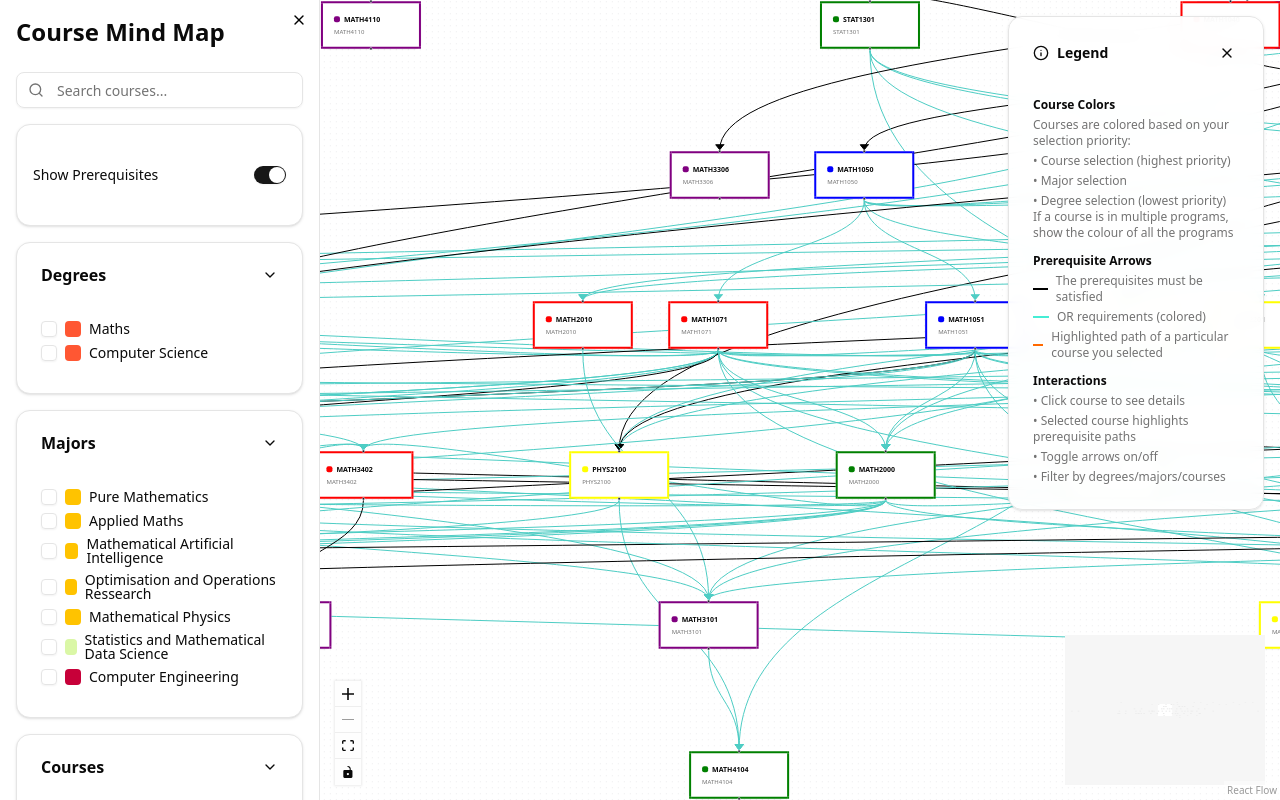
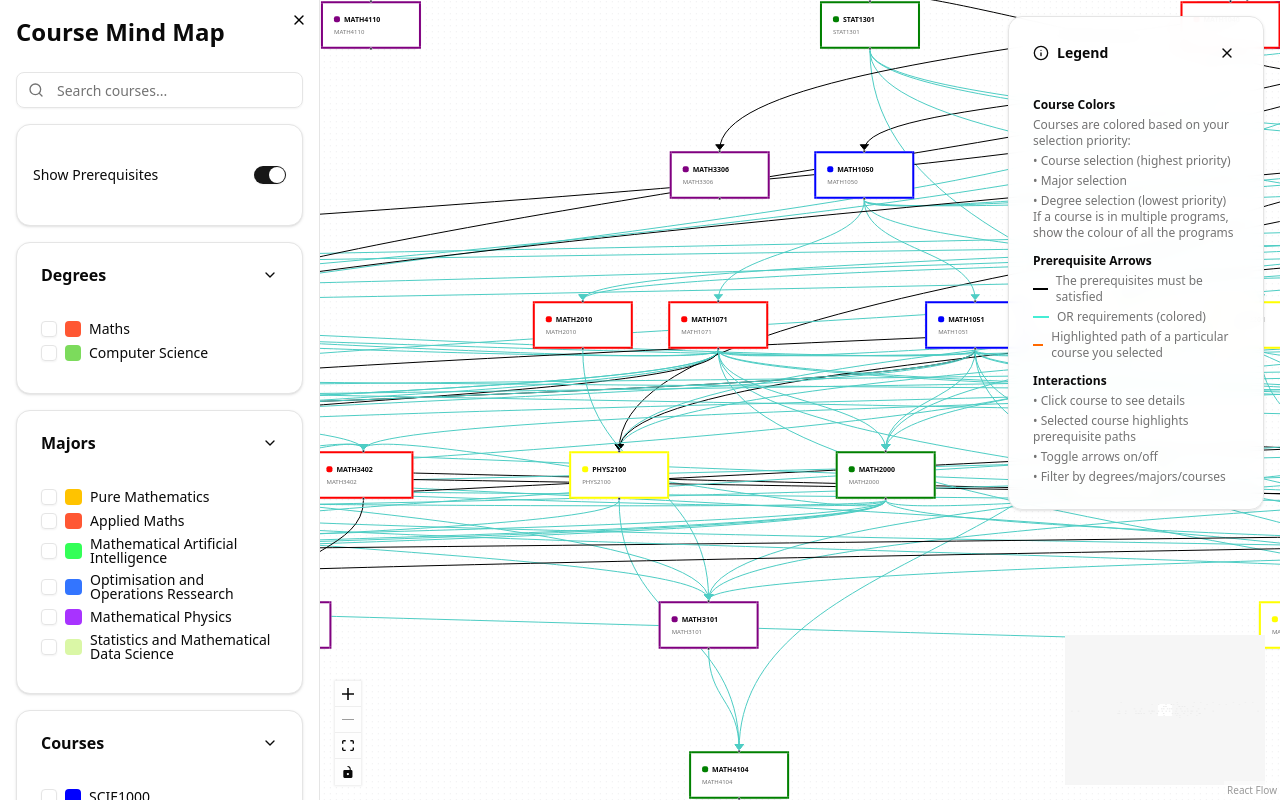
Before and after one commit to rsgcsg/random_hacton_team_a, a React (Vite) app: page / in a window 1280 px wide. Built offline with nearby package versions, Linux system fonts and the light colour scheme.

Commit message:
Fixed icon size not aligning

```diff
--- a/src/assets/sample_data.json
+++ b/src/assets/sample_data.json
@@ -61,7 +61,7 @@
     {
       "id": "CS",
       "name": "Computer Science",
-      "color": "#FF5733",
+      "color": "#7CDB5C",
       "major_array": [
         "Data Science",
         "Machine Learning",
@@ -87,38 +87,81 @@
     {
       "id": "Applied Maths",
       "name": "Applied Maths",
-      "color": "#FFC300",
-      "course_array": []
+      "color": "#FF5733",
+      "course_array": [
+        "MATH2001",
+        "MATH2901",
+        "MATH2100",
+        "STAT2003",
+        "MATH3102",
+        "MATH3401",
+        "MATH3901",
+        "MATH3101",
+        "MATH3104",
+        "MATH3201"
+      ]
     },
     {
       "id": "Mathematical Artificial Intelligence",
       "name": "Mathematical Artificial Intelligence",
-      "color": "#FFC300",
-      "course_array": []
+      "color": "#33FF57",
+      "course_array": [
+        "MATH2001",
+        "MATH2901",
+        "STAT2003",
+        "STAT2004",
+        "STAT2904",
+        "MATH3204",
+        "STAT3006",
+        "STAT3007",
+        "MATH3402",
+        "MATH3401"
+      ]
     },
     {
       "id": "Optimisation and Operations Ressearch",
       "name": "Optimisation and Operations Ressearch",
-      "color": "#FFC300",
-      "course_array": []
+      "color": "#3375FF",
+      "course_array": [
+        "MATH2001",
+        "MATH2901",
+        "STAT2003",
+        "MATH2302",
+        "MATH2302",
+        "MATH3204",
+        "MATH3205"
+      ]
     },
     {
       "id": "Mathematical Physics",
       "name": "Mathematical Physics",
-      "color": "#FFC300",
-      "course_array": []
+      "color": "#A833FF",
+      "course_array": [
+        "MATH2001",
+        "MATH2901",
+        "MATH2100",
+        "MATH2301",
+        "MATH3103",
+        "MATH3401",
+        "MATH3901",
+        "MATH3405",
+        "MATH3404"
+      ]
     },
     {
       "id": "Statistics and Mathematical Data Science",
       "name": "Statistics and Mathematical Data Science",
       "color": "#DAF7A6",
-      "course_array": []
-    },
-    {
-      "id": "CE",
-      "name": "Computer Engineering",
-      "color": "#C70039",
-      "course_array": ["CS101", "PH101", "EE201"]
+      "course_array": [
+        "MATH2001",
+        "MATH2901",
+        "STAT2003",
+        "STAT2004",
+        "STAT2904",
+        "MATH3204",
+        "MATH3090",
+        "MATH3401"
+      ]
     }
   ],
   "courses": [
--- a/src/components/Sidebar.jsx
+++ b/src/components/Sidebar.jsx
@@ -1,10 +1,15 @@
-import { useState } from 'react'
-import { Button } from '@/components/ui/button.jsx'
-import { Checkbox } from '@/components/ui/checkbox.jsx'
-import { Card, CardContent, CardHeader, CardTitle } from '@/components/ui/card.jsx'
-import { Switch } from '@/components/ui/switch.jsx'
-import { ChevronDown, ChevronRight, X } from 'lucide-react'
-import SearchBar from './SearchBar'
+import { useState } from "react";
+import { Button } from "@/components/ui/button.jsx";
+import { Checkbox } from "@/components/ui/checkbox.jsx";
+import {
+  Card,
+  CardContent,
+  CardHeader,
+  CardTitle,
+} from "@/components/ui/card.jsx";
+import { Switch } from "@/components/ui/switch.jsx";
+import { ChevronDown, ChevronRight, X } from "lucide-react";
+import SearchBar from "./SearchBar";
 
 const Sidebar = ({
   data,
@@ -16,46 +21,46 @@ const Sidebar = ({
   setSelectedCourses,
   showArrows,
   setShowArrows,
-  onCourseSelect
+  onCourseSelect,
 }) => {
   const [expandedSections, setExpandedSections] = useState({
     degrees: true,
     majors: true,
-    courses: true
-  })
+    courses: true,
+  });
 
-  const [isOpen, setIsOpen] = useState(true) // Sidebar open/close
+  const [isOpen, setIsOpen] = useState(true); // Sidebar open/close
 
   const toggleSection = (section) => {
-    setExpandedSections(prev => ({
+    setExpandedSections((prev) => ({
       ...prev,
-      [section]: !prev[section]
-    }))
-  }
+      [section]: !prev[section],
+    }));
+  };
 
   const handleDegreeChange = (degreeId, checked) => {
     if (checked) {
-      setSelectedDegrees([...selectedDegrees, degreeId])
+      setSelectedDegrees([...selectedDegrees, degreeId]);
     } else {
-      setSelectedDegrees(selectedDegrees.filter(id => id !== degreeId))
+      setSelectedDegrees(selectedDegrees.filter((id) => id !== degreeId));
     }
-  }
+  };
 
   const handleMajorChange = (majorId, checked) => {
     if (checked) {
-      setSelectedMajors([...selectedMajors, majorId])
+      setSelectedMajors([...selectedMajors, majorId]);
     } else {
-      setSelectedMajors(selectedMajors.filter(id => id !== majorId))
+      setSelectedMajors(selectedMajors.filter((id) => id !== majorId));
     }
-  }
+  };
 
   const handleCourseChange = (courseId, checked) => {
     if (checked) {
-      setSelectedCourses([...selectedCourses, courseId])
+      setSelectedCourses([...selectedCourses, courseId]);
     } else {
-      setSelectedCourses(selectedCourses.filter(id => id !== courseId))
+      setSelectedCourses(selectedCourses.filter((id) => id !== courseId));
     }
-  }
+  };
 
   if (!isOpen) {
     return (
@@ -65,7 +70,7 @@ const Sidebar = ({
       >
         Open Sidebar
       </button>
-    )
+    );
   }
 
   return (
@@ -102,19 +107,28 @@ const Sidebar = ({
       {/* Degrees Section */}
       <Card className="mb-4">
         <CardHeader className="pb-2">
-          <CardTitle className="flex items-center justify-between cursor-pointer" onClick={() => toggleSection('degrees')}>
+          <CardTitle
+            className="flex items-center justify-between cursor-pointer"
+            onClick={() => toggleSection("degrees")}
+          >
             <span>Degrees</span>
-            {expandedSections.degrees ? <ChevronDown size={16} /> : <ChevronRight size={16} />}
+            {expandedSections.degrees ? (
+              <ChevronDown size={16} />
+            ) : (
+              <ChevronRight size={16} />
+            )}
           </CardTitle>
         </CardHeader>
         {expandedSections.degrees && (
           <CardContent className="pt-0">
-            {data.degrees.map(degree => (
+            {data.degrees.map((degree) => (
               <div key={degree.id} className="flex items-center space-x-2 mb-2">
                 <Checkbox
                   id={`degree-${degree.id}`}
                   checked={selectedDegrees.includes(degree.id)}
-                  onCheckedChange={(checked) => handleDegreeChange(degree.id, checked)}
+                  onCheckedChange={(checked) =>
+                    handleDegreeChange(degree.id, checked)
+                  }
                 />
                 <label
                   htmlFor={`degree-${degree.id}`}
@@ -135,29 +149,38 @@ const Sidebar = ({
       {/* Majors Section */}
       <Card className="mb-4">
         <CardHeader className="pb-2">
-          <CardTitle className="flex items-center justify-between cursor-pointer" onClick={() => toggleSection('majors')}>
+          <CardTitle
+            className="flex items-center justify-between cursor-pointer"
+            onClick={() => toggleSection("majors")}
+          >
             <span>Majors</span>
-            {expandedSections.majors ? <ChevronDown size={16} /> : <ChevronRight size={16} />}
+            {expandedSections.majors ? (
+              <ChevronDown size={16} />
+            ) : (
+              <ChevronRight size={16} />
+            )}
           </CardTitle>
         </CardHeader>
         {expandedSections.majors && (
           <CardContent className="pt-0">
-            {data.majors.map(major => (
+            {data.majors.map((major) => (
               <div key={major.id} className="flex items-center space-x-2 mb-2">
                 <Checkbox
                   id={`major-${major.id}`}
                   checked={selectedMajors.includes(major.id)}
-                  onCheckedChange={(checked) => handleMajorChange(major.id, checked)}
+                  onCheckedChange={(checked) =>
+                    handleMajorChange(major.id, checked)
+                  }
                 />
                 <label
                   htmlFor={`major-${major.id}`}
-                  className="text-sm font-medium leading-none peer-disabled:cursor-not-allowed peer-disabled:opacity-70 flex items-center"
+                  className="w-full text-sm font-medium leading-none peer-disabled:cursor-not-allowed peer-disabled:opacity-70 flex items-center justify-between"
                 >
                   <div
-                    className="w-4 h-4 rounded mr-2"
+                    className="w-3 h-4 rounded mr-2 flex-1"
                     style={{ backgroundColor: major.color }}
                   />
-                  {major.name}
+                  <span className="flex-11">{major.name}</span>
                 </label>
               </div>
             ))}
@@ -168,19 +191,28 @@ const Sidebar = ({
       {/* Courses Section */}
       <Card className="mb-4">
         <CardHeader className="pb-2">
-          <CardTitle className="flex items-center justify-between cursor-pointer" onClick={() => toggleSection('courses')}>
+          <CardTitle
+            className="flex items-center justify-between cursor-pointer"
+            onClick={() => toggleSection("courses")}
+          >
             <span>Courses</span>
-            {expandedSections.courses ? <ChevronDown size={16} /> : <ChevronRight size={16} />}
+            {expandedSections.courses ? (
+              <ChevronDown size={16} />
+            ) : (
+              <ChevronRight size={16} />
+            )}
           </CardTitle>
         </CardHeader>
         {expandedSections.courses && (
           <CardContent className="pt-0">
-            {data.courses.map(course => (
+            {data.courses.map((course) => (
               <div key={course.id} className="flex items-center space-x-2 mb-2">
                 <Checkbox
                   id={`course-${course.id}`}
                   checked={selectedCourses.includes(course.id)}
-                  onCheckedChange={(checked) => handleCourseChange(course.id, checked)}
+                  onCheckedChange={(checked) =>
+                    handleCourseChange(course.id, checked)
+                  }
                 />
                 <label
                   htmlFor={`course-${course.id}`}
@@ -198,7 +230,7 @@ const Sidebar = ({
         )}
       </Card>
     </div>
-  )
-}
+  );
+};
 
-export default Sidebar
+export default Sidebar;
```
